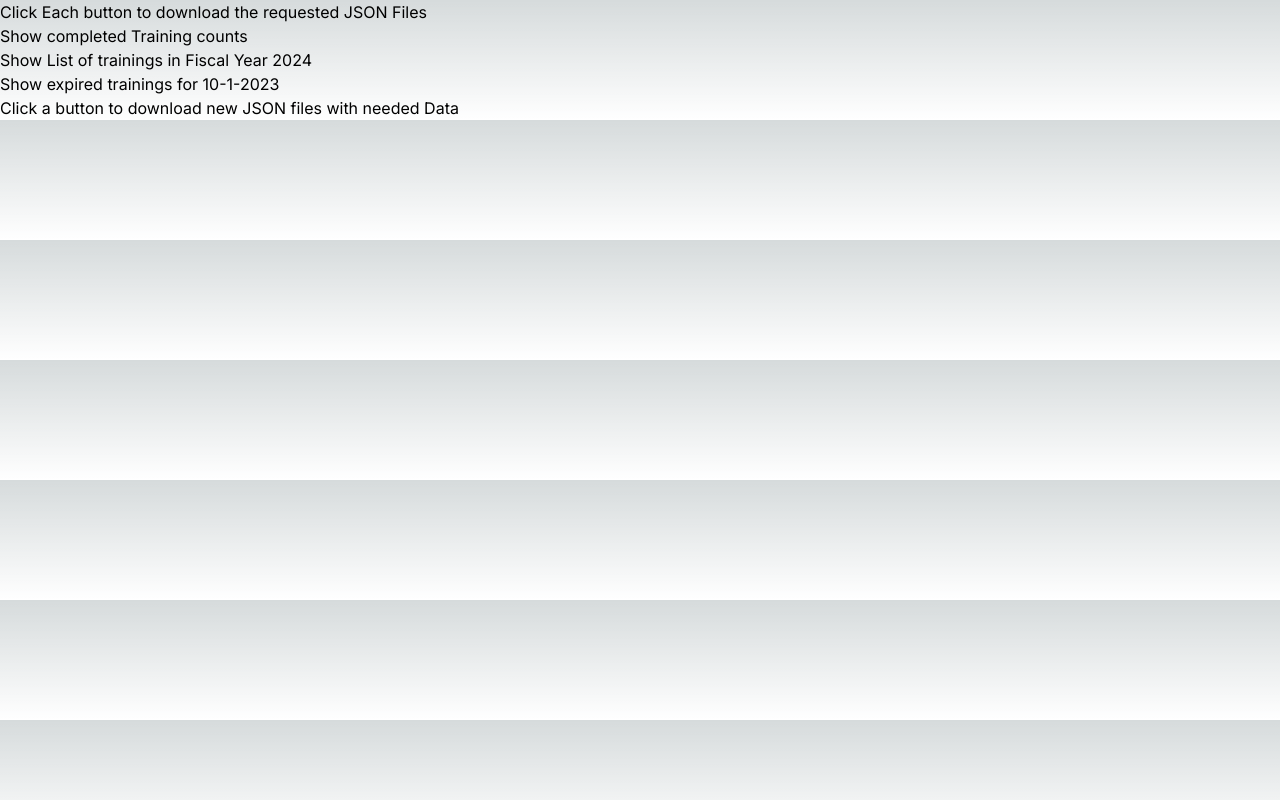
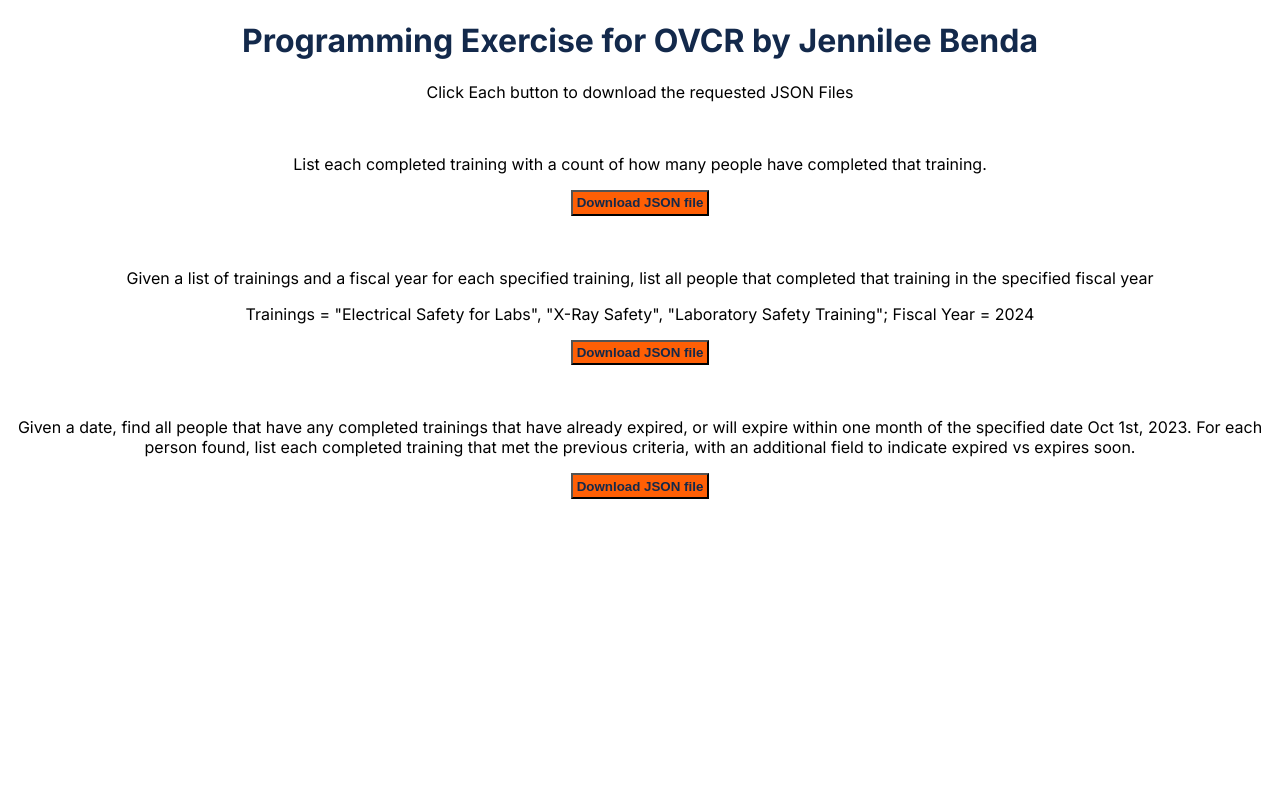
Before and after one commit to jennileerose/ovcr-programming-exercise, a Next.js app: page / in a window 1280 px wide. Built offline with nearby package versions, Linux system fonts and the light colour scheme.

Commit message:
first attempt of the first part

```diff
--- a/src/app/globals.css
+++ b/src/app/globals.css
@@ -1,27 +1,23 @@
-@tailwind base;
-@tailwind components;
-@tailwind utilities;
-
-:root {
-  --foreground-rgb: 0, 0, 0;
-  --background-start-rgb: 214, 219, 220;
-  --background-end-rgb: 255, 255, 255;
+body {
+  color: #000;
+  background-color: #FFF;
 }
 
-@media (prefers-color-scheme: dark) {
-  :root {
-    --foreground-rgb: 255, 255, 255;
-    --background-start-rgb: 0, 0, 0;
-    --background-end-rgb: 0, 0, 0;
-  }
+.main {
+  margin-left: auto;
+  margin-right: auto;
+  text-align: center;
 }
 
-body {
-  color: rgb(var(--foreground-rgb));
-  background: linear-gradient(
-      to bottom,
-      transparent,
-      rgb(var(--background-end-rgb))
-    )
-    rgb(var(--background-start-rgb));
+.button {
+  background-color: #FF5F05;
+  font-weight: bold;
+  color: #13294B;
+  padding: 0.25em;
 }
+
+h1 {
+  font-weight: bold;
+  color: #13294B;
+  text-align: center;
+}
--- a/src/app/layout.tsx
+++ b/src/app/layout.tsx
@@ -5,8 +5,8 @@ import './globals.css'
 const inter = Inter({ subsets: ['latin'] })
 
 export const metadata: Metadata = {
-  title: 'Create Next App',
-  description: 'Generated by create next app',
+  title: 'OVCR Programming Exercise App - Jennilee Benda',
+  description: 'Programming Excercise for Job Application',
 }
 
 export default function RootLayout({
--- a/src/app/page.tsx
+++ b/src/app/page.tsx
@@ -1,10 +1,12 @@
 import { promises as fs } from 'fs';
 import { TrainingData, Person, TrainingList } from './types';
+import { runTrainingCountData } from './utilities';
 
 export default async function Home() {
   const file = await fs.readFile(process.cwd() + '/src/app/trainings.json', 'utf8');
   const data = JSON.parse(file);
   const baseData = [] as Person[];
+  let trainingList = [] as TrainingList[]
   data.forEach((datapoint: Person, datapointIndex: number) => {
     let tempCompletions = [] as TrainingData[]
     datapoint.completions.forEach((comp: TrainingData) => {
@@ -20,29 +22,36 @@ export default async function Home() {
     })
     tempCompletions = []
   })
-  const runTrainingCountData = () => {
-    let tempTrainingsList = [] as TrainingList[]
-
-    baseData.forEach((person: Person) => {
-      person.completions.forEach((comp) => {
-
-      })
-    })
+  const getTrainingsListWithCounts = () => {
+    // use the utilities function runTrainingCountData to get the counts from the data
+    trainingList = runTrainingCountData(baseData)
+    // transform into JSON and export for download
+    console.log(trainingList)
   }
   return (
-    <main>
+    <>
+      <header>
+          <h1>Programming Exercise for OVCR by Jennilee Benda</h1>
+        </header>
+        <main className="main">
             <div>
               <p>Click Each button to download the requested JSON Files</p>
-        <p><button>Show completed Training counts</button></p>
-        <p><button>Show List of trainings in Fiscal Year 2024</button></p>
-        <p><button>Show expired trainings for 10-1-2023</button></p>
+              <br />
+              <p>List each completed training with a count of how many people have completed that training.</p>
+              <p><button className="button" onClick={getTrainingsListWithCounts}>Download JSON file</button></p>
+              <br />
+              <p>Given a list of trainings and a fiscal year for each specified training, list all people that completed that training in the specified fiscal year</p>
+              <p>Trainings = "Electrical Safety for Labs", "X-Ray Safety", "Laboratory Safety Training"; Fiscal Year = 2024</p>
+              <p><button className="button">Download JSON file</button></p>
+              <br />
+              <p>Given a date, find all people that have any completed trainings that have already expired, or will expire within one month of the specified date Oct 1st, 2023. For each person found, list each completed training that met the previous criteria, with an additional field to indicate expired vs expires soon.</p>
+              <p><button className="button">Download JSON file</button></p>
             </div>
             <div id="showData">
-        <p>Click a button to download new JSON files with needed Data</p>
               {/* <h1>{data[0].name}</h1>
                 <p>{data[0].completions[1].name}</p> */}
             </div>
-
       </main>
+    </>
   )
 }
--- /dev/null
+++ b/src/app/utilities.ts
@@ -0,0 +1,29 @@
+import { TrainingData, Person, TrainingList } from './types';
+
+export function runTrainingCountData(baseData: Person[]) : TrainingList[] {
+    let tempTrainingsList = [] as string[]
+    let trainingCount = 0
+    const tempTrainingWithCounts = [] as TrainingList[]
+    baseData.forEach((person: Person) => {
+      person.completions.forEach((comp) => {
+        if(tempTrainingsList.length === 0 || !tempTrainingsList.includes(comp.name)) {
+          tempTrainingsList.push(comp.name)
+        }
+      })
+    })
+    tempTrainingsList.forEach((training) => {
+      baseData.forEach((person) => {
+        person.completions.forEach((comp) => {
+          if(training === comp.name) {
+            trainingCount =+ 1
+          }
+        })
+      })
+      tempTrainingWithCounts.push({
+        trainingName: training,
+        count: trainingCount
+      })
+      trainingCount = 0
+    })
+    return tempTrainingWithCounts
+  }
```
Lines whose indentation alone changed are shown as unchanged.
